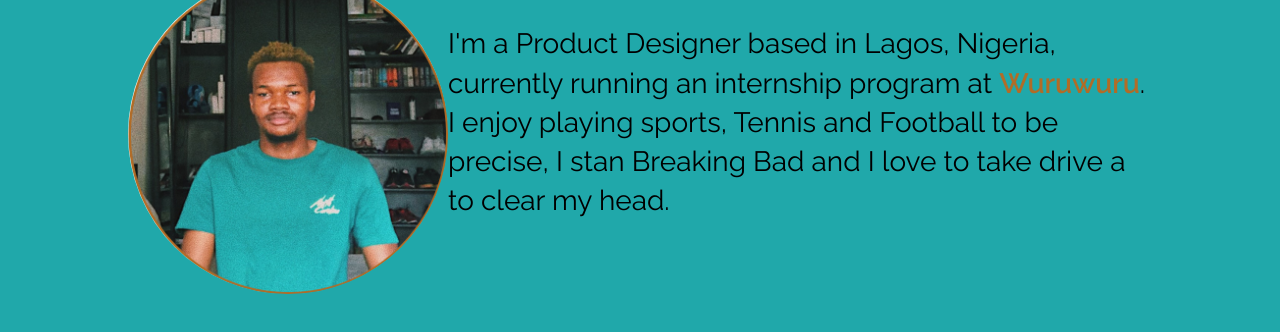
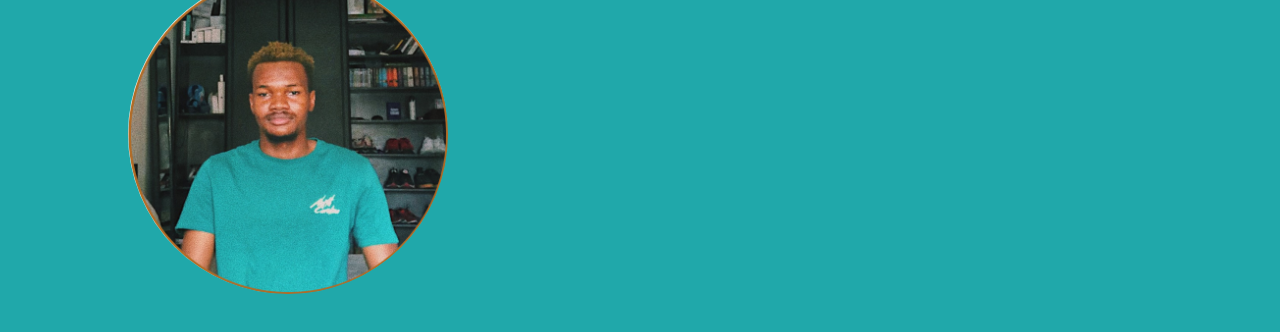
Before and after one commit to OluwaseunSowemimo/OluwaseunSowemimo.github.io, a plain HTML site: page index.html in a window 1280 px wide. Shown: the part 206-538 px from the top of the page. Drawn offline with nearby package versions, Linux system fonts and the light colour scheme; a script that the page names is missing.

Commit message:
Update style.css

```diff
--- a/style.css
+++ b/style.css
@@ -42,7 +42,7 @@
     }
 
     .about-me{
-        display: flex !important;
+        display: inline !important;
 
     }
     .work {
```
